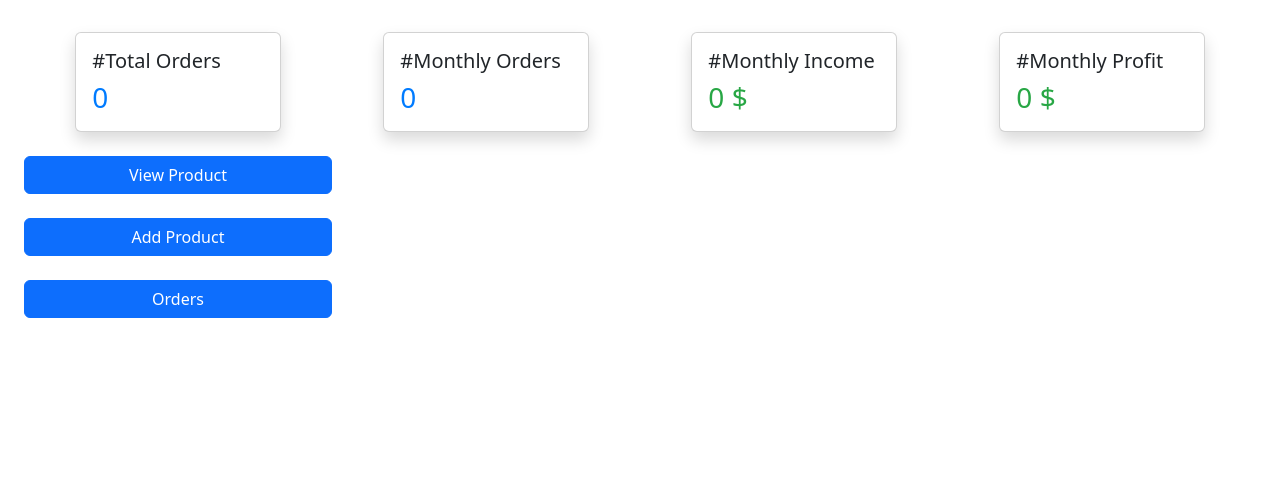
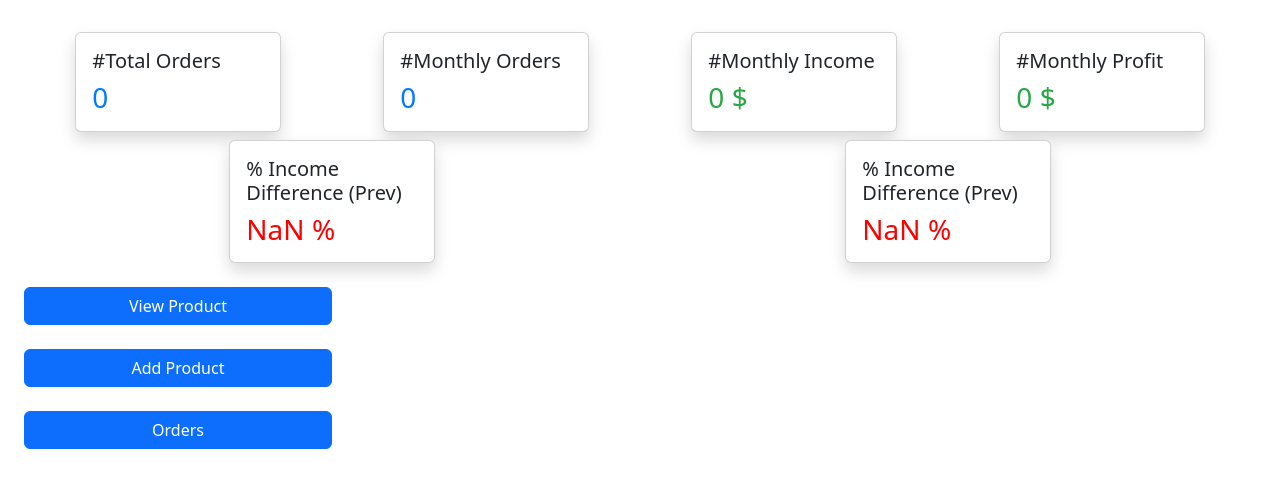
Before and after one commit to DG8HUNTER/MarketWeb, a React (Create React App) app: page / in a window 1280 px wide. Shown: the top 488 px of the page. Built offline with nearby package versions, Linux system fonts and the light colour scheme; no server answers; the database is empty.

Commit message:
Add % Income Difference and % Profit  Difference  compared to previous month

```diff
--- a/src/Screens/Component.js
+++ b/src/Screens/Component.js
@@ -3,7 +3,8 @@ import { useState } from 'react';
 import { useNavigate } from 'react-router-dom';
 import { db  } from '../firebase.js';
 import { getDoc , query,collection, where, getDocs ,doc ,updateDoc , addDoc , onSnapshot} from 'firebase/firestore';
-import { Table ,Image,Col , label , input , textarea , Toast , ToastContainer , button , Badge} from 'react-bootstrap';
+import { Table ,Image,Col , label , input , textarea , Toast , ToastContainer , button , Badge ,Spinner} from 'react-bootstrap';
+import { Circles } from 'react-loader-spinner';
 import 'bootstrap/dist/css/bootstrap.min.css';
 
 
@@ -16,6 +17,10 @@ function MyComponent() {
   const [currentOrders , setCurrentOrdes]=useState(0)
   const [income , setIncome] = useState(0)
   const [profit , setProfit] = useState(0)
+  const[previousIncome , setPreviousIncome]=useState(0)
+  const[previousProfit , setPreviousProfit]=useState(0)
+  const[incomeGainPercentage , setIncomeGainPercentage]=useState(0)
+  const[profitGainPercentage , setProfitGainPercentage]=useState(0)
 
 
 
@@ -40,6 +45,21 @@ function MyComponent() {
 
 
 
+// Get the month (0-indexed) and year of the previous month
+const prevMonth = today.getMonth() - 1;
+const prevYear = (prevMonth === -1) ? today.getFullYear() - 1 : today.getFullYear();
+
+// Create the start date of the previous month (1st day)
+const startOfPrevMonth = new Date(prevYear, prevMonth, 1);
+
+// Create a new Date object for potentially the last day of the previous month
+const endOfPrevMonth = new Date(prevYear, prevMonth + 1, 0);
+
+
+
+
+
+
 
 
 
@@ -49,20 +69,35 @@ const unsubscribe = onSnapshot(q, (querySnapshot) => {
   const current =[]
   let monthlyIncome = 0;
   let monthlyProfit =0;
+  let prevMonthlyIncome = 0;
+  let prevMonthlyProfit =0;
 
   querySnapshot.forEach((doc) => {
       ord.push(doc.id);
+      console.log(doc.data().createdAt.toDate())
 
       if(doc.data().createdAt.toDate() >= startOfMonth &&  doc.data().createdAt.toDate()<=endOfMonth ){
         current.push(doc.id)
-        monthlyIncome+=doc.data().totalPrice;
+
 
         //we have to see if the order is not cancelled or (pending
-        if(doc.data().status!="cancelled" && doc.data().status!="pending"){
+        if(doc.data().status=="delivered"){
+          monthlyIncome+=doc.data().totalPrice;
           monthlyProfit+=doc.data().totalProfit;
         }
 
 
+
+      }else if (doc.data().createdAt.toDate() >= startOfPrevMonth &&  doc.data().createdAt.toDate()<=endOfPrevMonth) {
+
+        if(doc.data().status=="delivered"){
+          prevMonthlyIncome+=doc.data().totalPrice;
+          prevMonthlyProfit+=doc.data().totalProfit;
+        }
+
+
+      }
+      else {
 
       }
   });
@@ -71,6 +106,10 @@ const unsubscribe = onSnapshot(q, (querySnapshot) => {
   setCurrentOrdes(current.length)
   setIncome(monthlyIncome)
   setProfit(monthlyProfit)
+  setPreviousIncome(prevMonthlyIncome)
+  setPreviousProfit(prevMonthlyProfit)
+  setIncomeGainPercentage(parseFloat(((monthlyIncome-prevMonthlyIncome)/prevMonthlyIncome)*100).toFixed(2))
+  setProfitGainPercentage(parseFloat(((monthlyProfit-prevMonthlyProfit)/prevMonthlyProfit)*100).toFixed(2))
 }
 );
 
@@ -82,6 +121,8 @@ const unsubscribe = onSnapshot(q, (querySnapshot) => {
 
   return (
     <div class={"d-flex flex-column col-12 p-4"}>
+
+
 
 
    <div class={"col-12 d-flex flex-row justify-content-around align-content-center"}>
@@ -114,6 +155,26 @@ const unsubscribe = onSnapshot(q, (querySnapshot) => {
 
    </div>
 
+   <div class="col-12 d-flex flex-row justify-content-around align-content-center">
+   <div class="card mt-2 shadow col-2">
+  <div class="card-body">
+    <h5 class="card-title">% Income Difference (Prev)</h5>
+    <p class="card-text font-weight-bold h3" style={{ color: incomeGainPercentage > 0 ? '#28a745' : 'red' }}>
+      {incomeGainPercentage} %
+    </p>
+  </div>
+</div>
+
+<div class="card mt-2 shadow col-2">
+  <div class="card-body">
+    <h5 class="card-title">% Income Difference (Prev)</h5>
+    <p class="card-text font-weight-bold h3" style={{ color: profitGainPercentage > 0 ? '#28a745' : 'red' }}>
+      {profitGainPercentage} %
+    </p>
+  </div>
+</div>
+   </div>
+
 
 
 
```
